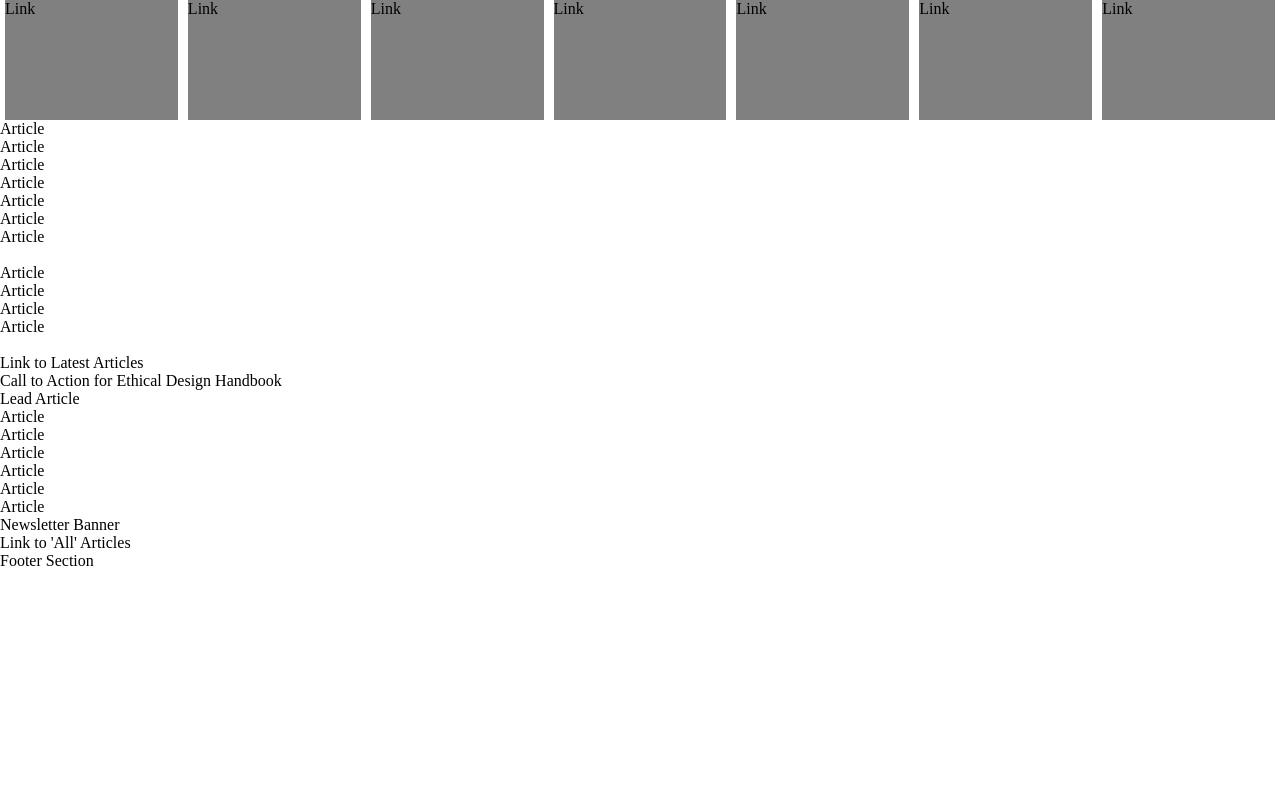
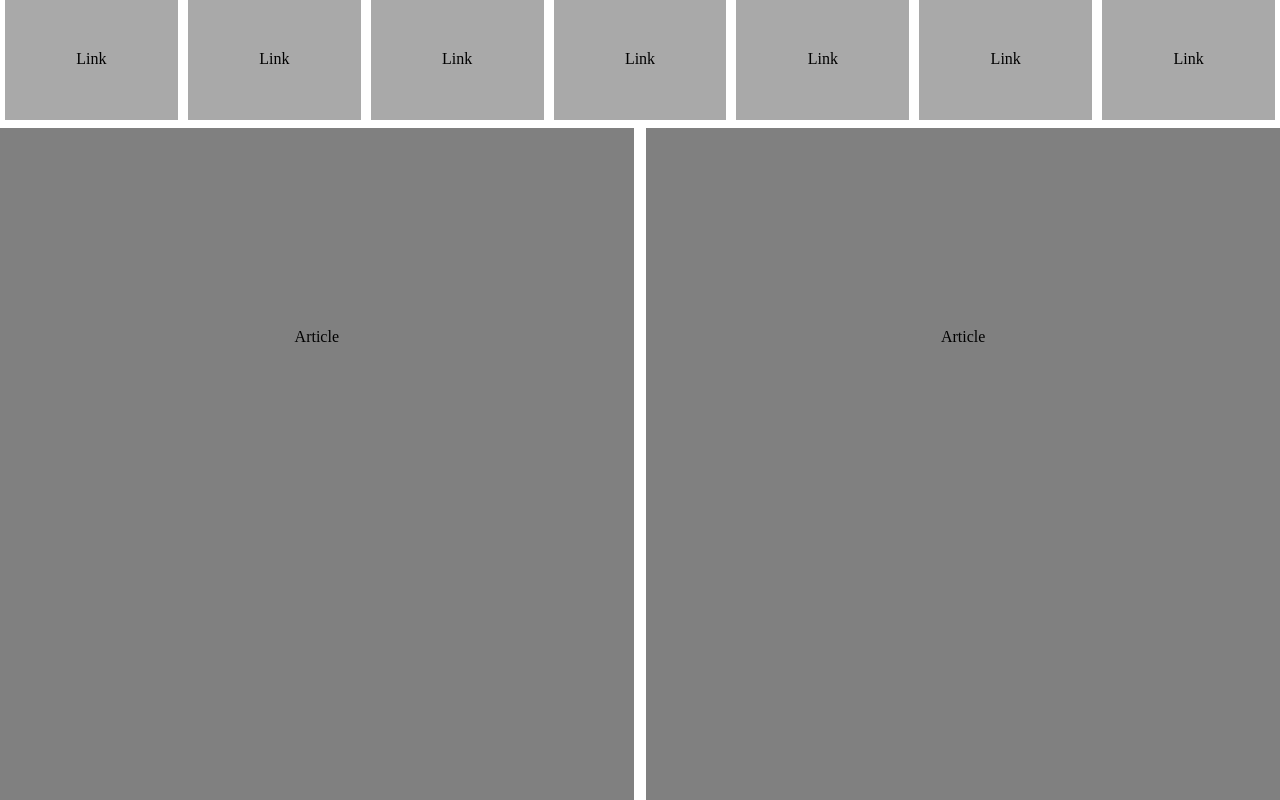
Before and after one commit to Calvinoea/Design-Teardown-Smashing-Magazine, a plain HTML site: page index.html in a window 1280 px wide. Shown: the top 800 px of the page. Drawn offline with Linux system fonts and the light colour scheme.

Commit message:
update page with more styles

```diff
--- a/index.html
+++ b/index.html
@@ -39,30 +39,13 @@
                 Link
             </div>
 
-
-
-                     <!--   <nav>
-
-
-
-                    <ul class="navigation_list">
-                        <li> List Element</li><li>
-                        <li> List Element</li>
-                        <li>List Element</li>
-                        <li>List Element</li>
-                        <li>List Element</li>
-                        <li>List Element</li>
-                        <li>List Element</li>
-                    </ul>
-                </nav>
--->
         </header>
 
 
         <main>
         <div class="top_section">
 
- <div class="first_row">
+ <div class="two-columns flex-container">
                 <article>
                     Article
                 </article>
@@ -72,7 +55,7 @@
 </div>
 
 
- <div class="second_row">
+ <div class="two-columns flex-container">
                 <article>
                     Article
                 </article>
@@ -82,7 +65,7 @@
             </div>
         </div>
 
-<div class="third_row">
+<div class="three-columns flex-container">
     <article>
     Article
     </article>
@@ -97,12 +80,11 @@
 
 </div>
 
-<div class="fourth_row">
+<div class="left-small two-columns flex-container width-95">
 
-    <div class="first_banner">
-    <img></img>
-
-    </div>
+    <article>
+        Our friends
+    </article>
 
      <article>
      Article
@@ -111,7 +93,7 @@
 </div>
 
 
-<div class="fifth_row">
+<div class="three-columns flex-container">
     <article>
     Article
     </article>
@@ -126,11 +108,14 @@
 
 </div>
 
-<div class="sixth_row">
-      <div class="second_banner">
-    <img></img>
+<div class="left-small two-columns flex-container width-95">
+    <article>
+      A complete guide
+    </article>
 
-    </div>
+     <article>
+     Article
+    </article>
 
 </div>
 
--- a/style.css
+++ b/style.css
@@ -1,40 +1,57 @@
+* {
+  box-sizing: border-box;
+}
 body {
-    margin: 0;
-    padding: 0;
+  margin: 0;
+  padding: 0;
+  text-align: center;
 }
-
-.navigation_list {
-    background-color: gray;
-    display: flex;
-    margin-top: 0;
-    justify-content: space-between;
-    list-style: none;
-    height: 90px;
-    align-items: center;
-}
-
-
-/*
-.navigation_list li {
-    margin: 5px;
-    border-left: 7px solid green;
-    border-width: 5px;
-    border-spacing: 30%;
-    padding-left: 10px;
-}
-*/
 
 header {
     display: flex;
     height: 120px;
-    align-items: center;
     width: 100%;
-    vertical-align: center;
+    justify-content: center;
 }
 
 header div {
-    background-color: gray;
+    background-color: darkgray;
     height: 100%;
     flex: 1;
     margin: 0 5px;
+    padding-top: 50px ;
 }
+
+.flex-container {
+  display: flex;
+  justify-content: space-between;
+  margin: 8px 0;
+}
+
+.two-columns article {
+  background-color: gray;
+  height: 730px;
+  width: 49.5%;
+  padding-top: 200px ;
+}
+
+.three-columns article{
+  background-color: lightgray;
+  height: 460px;
+  width: 33%;
+  padding-top: 200px;
+}
+
+.width-95 {
+  width: 95%;
+  margin: auto;
+}
+
+.left-small article:first-child {
+  background-color: lightgray;
+  margin-right: 8px ;
+  flex: 1;
+}
+.left-small article:last-child {
+  flex: 2;
+}
```
